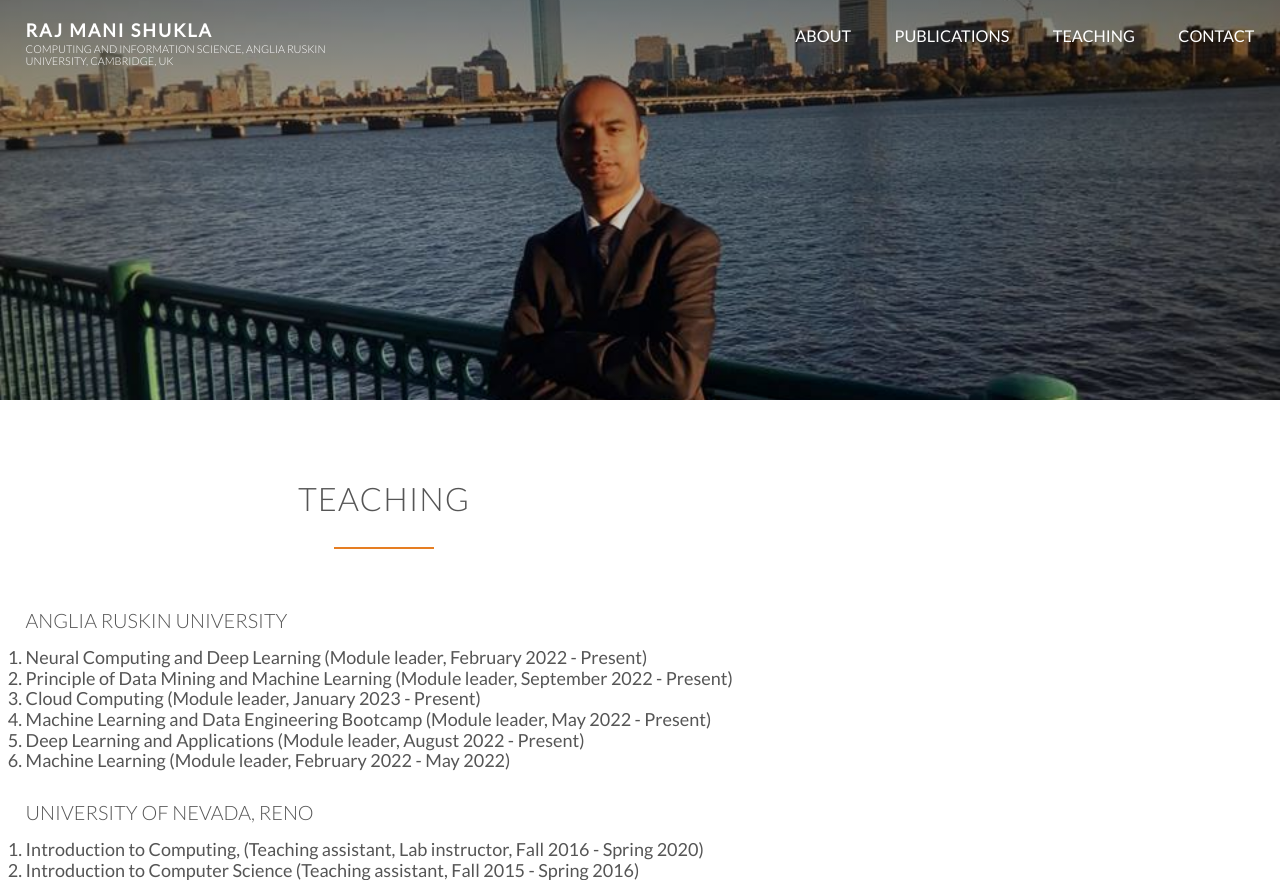
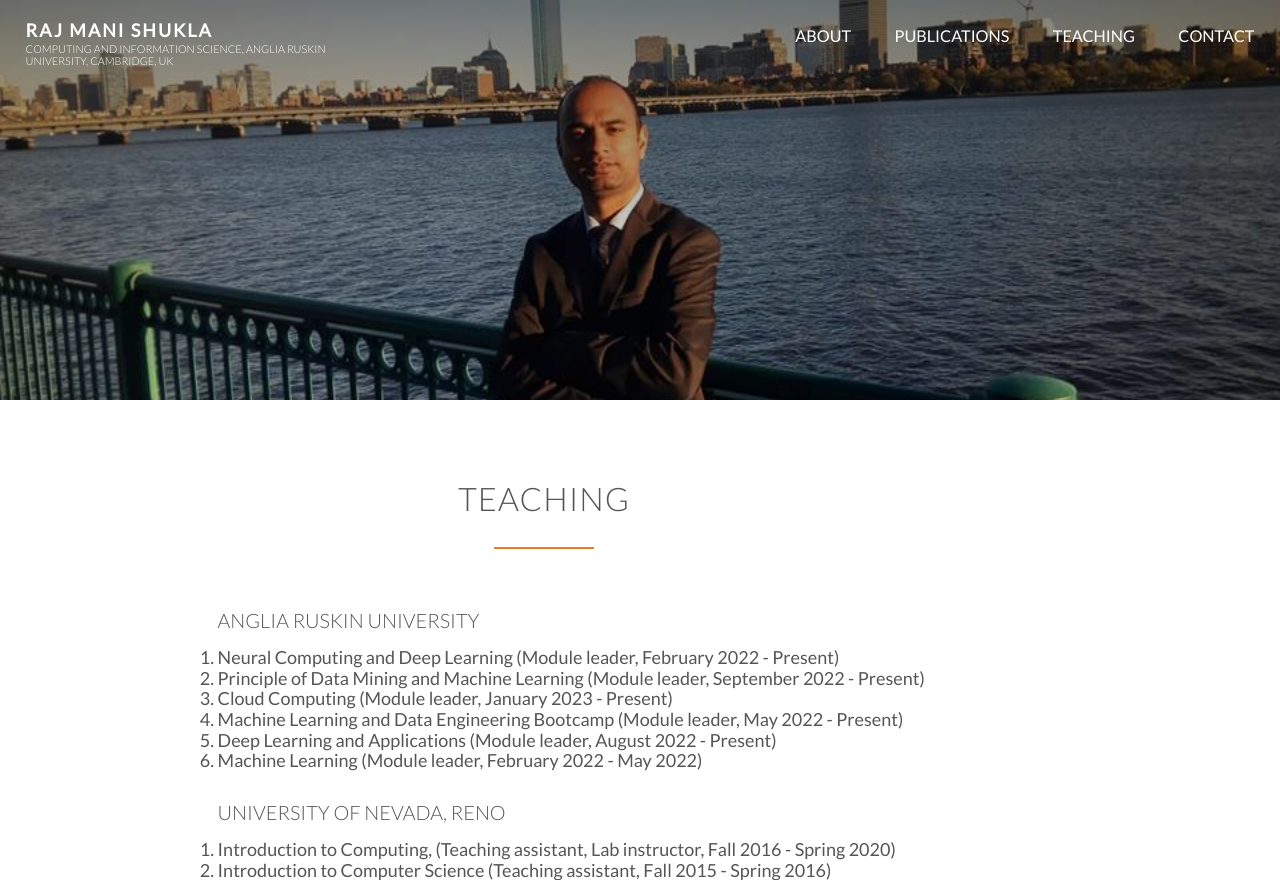
Before and after one commit to raj-shukla/raj-shukla.github.io, a plain HTML site: page teaching.html in a window 1280 px wide. Drawn offline with nearby package versions, Linux system fonts and the light colour scheme.

Commit message:
Update style.css

```diff
--- a/resources/css/style.css
+++ b/resources/css/style.css
@@ -262,12 +262,12 @@ header {
 }
 
 .heading-teaching {
-    margin-right: 40%;
+    margin-right: 15%;
 }
 
 .teaching-paragraph {
-    float: left;
-    width: 60%
+    float: right;
+    width: 85%
 }
 
 /* -------------------------------------------- */
```
